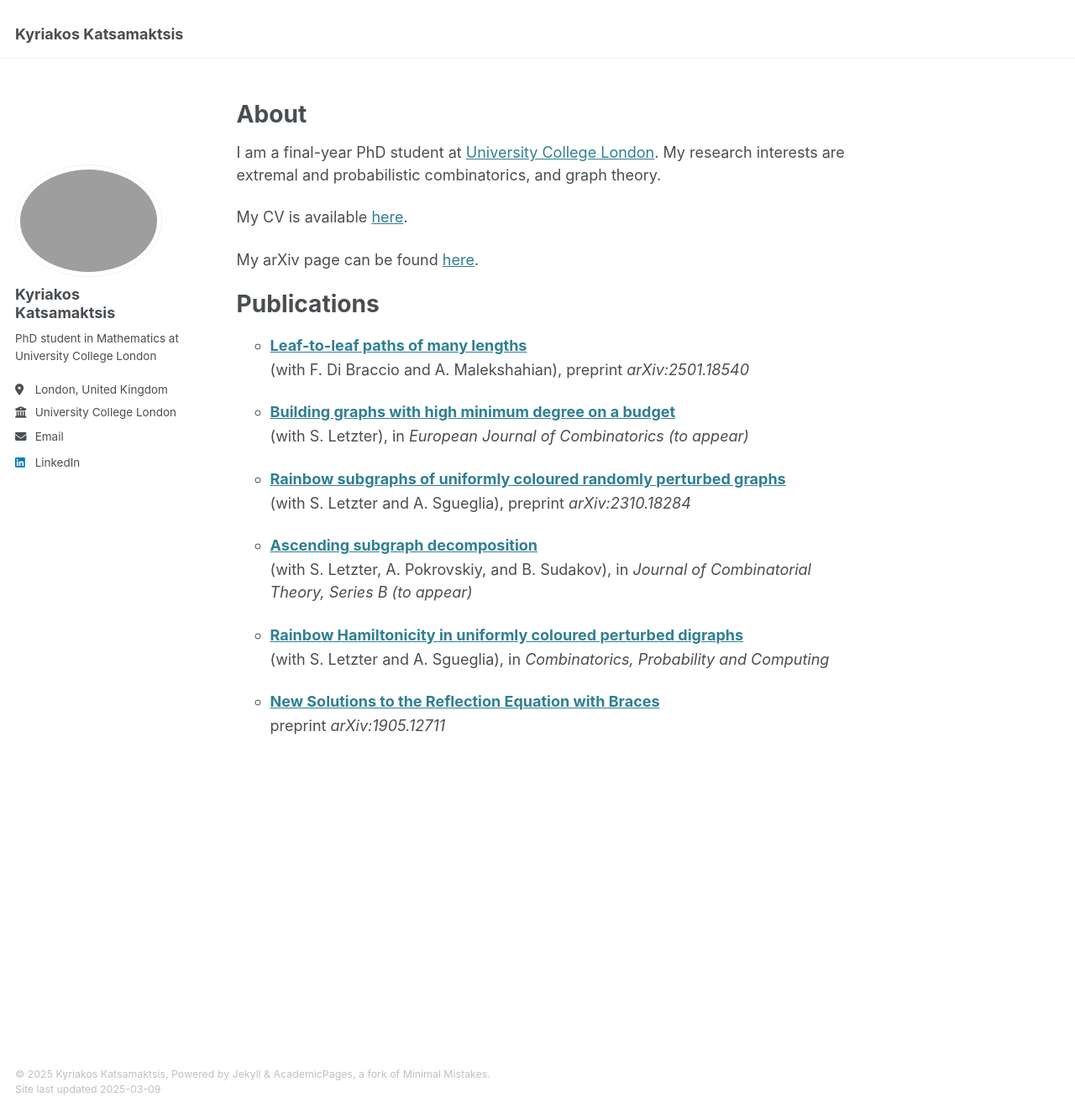
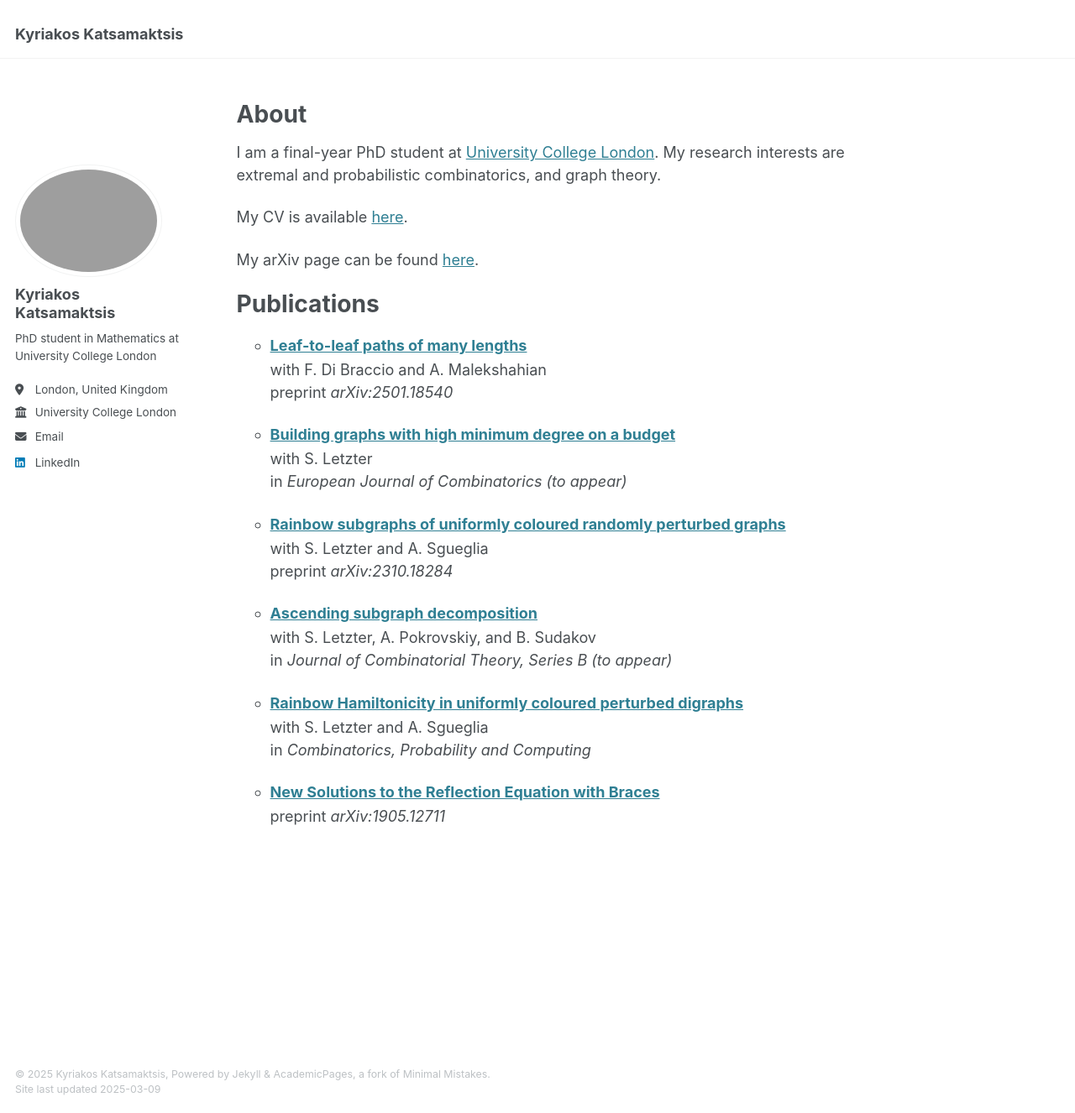
Before and after one commit to Kyriakosk/kyriakosk.github.io, a Jekyll site: the page built from _pages/about.md, in a window 1280 px wide and 1326 px high. Shown: the whole window at 84% size. Built offline with Jekyll 4.4.1, drawn with Linux system fonts in a browser that asks for light colours.

Commit message:
updated publications

```diff
--- a/_includes/archive-single-cv1.html
+++ b/_includes/archive-single-cv1.html
@@ -39,9 +39,9 @@
 <!--    {% if post.venue%}<p class="archive__item-excerpt" itemprop="description">{{ post.citation }}</p> {% endif %}-->
     {% if post.venue and post.other_authors %}
       {% if post.arxiv %}
-        <p class="archive__item-excerpt" itemprop="description">(with {{ post.other_authors }}), preprint <i>{{ post.venue }}</i></p>
+        <p class="archive__item-excerpt" itemprop="description">with {{ post.other_authors }}<br> preprint <i>{{ post.venue }}</i></p>
       {% else %}
-        <p class="archive__item-excerpt" itemprop="description">(with {{ post.other_authors }}), in <i>{{ post.venue }}</i></p>
+        <p class="archive__item-excerpt" itemprop="description">with {{ post.other_authors }}<br> in <i>{{ post.venue }}</i></p>
       {% endif %}
     {% elsif post.venue %}
       {% if post.arxiv %}
```
